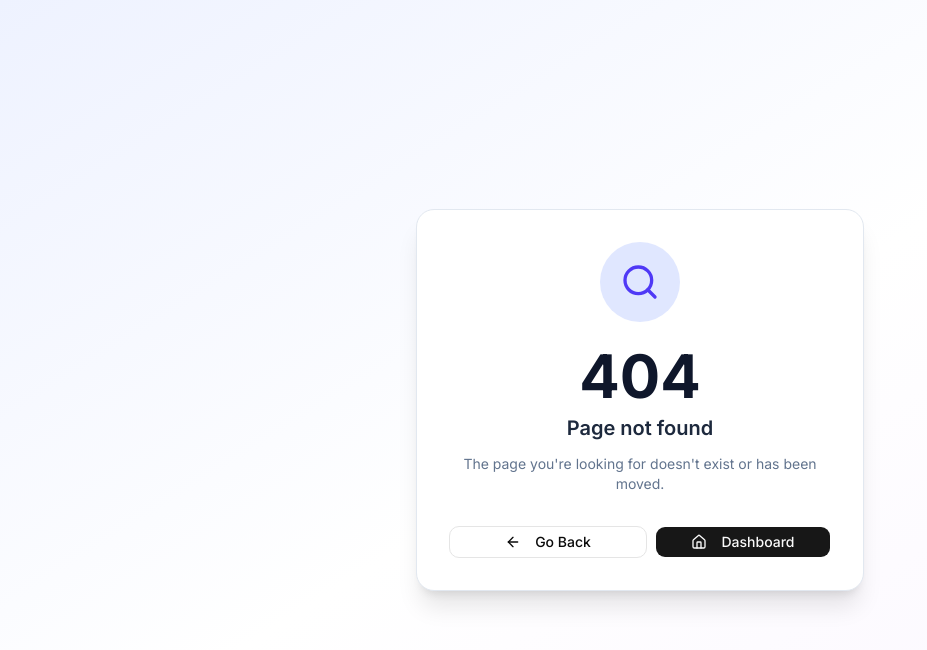
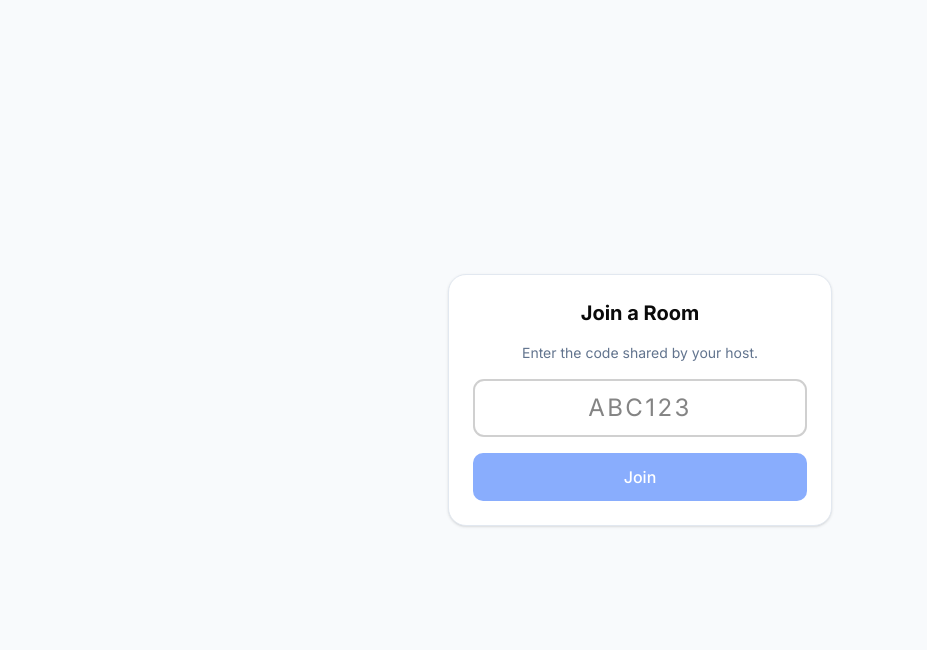
Before and after one commit to bhavy-sharma/IDEATHON-2.0, a Next.js app: page /join in a window 1280 px wide. Before the commit this address had no page. Shown: the top 650 px of the page, without its empty margins (0-927 px from the left). Built offline with nearby package versions, Linux system fonts and the light colour scheme.

Commit message:
ROom make

```diff
--- /dev/null
+++ b/app/api/rooms/[id]/route.js
@@ -0,0 +1,37 @@
+// app/api/rooms/[id]/route.js
+import { NextResponse } from 'next/server';
+import { prisma } from '@/lib/prisma';
+import { requireUser } from '@/lib/auth';
+
+export async function GET(_req, { params }) {
+  try {
+    await requireUser(); // must be logged in
+    const { id } = await params;
+
+    const room = await prisma.room.findUnique({
+      where: { id },
+      include: {
+        questionSet: {
+          include: {
+            questions: {
+              include: { options: true },
+              orderBy: { createdAt: 'asc' },
+            },
+          },
+        },
+      },
+    });
+
+    if (!room) {
+      return NextResponse.json({ message: 'Room not found' }, { status: 404 });
+    }
+
+    return NextResponse.json({ room });
+  } catch (error) {
+    if (error.status === 401) {
+      return NextResponse.json({ message: 'Not authenticated' }, { status: 401 });
+    }
+    console.error('❌ GET /api/rooms/[id] ERROR:', error);
+    return NextResponse.json({ message: 'Internal server error' }, { status: 500 });
+  }
+}
--- /dev/null
+++ b/app/api/rooms/join/route.js
@@ -0,0 +1,70 @@
+// app/api/rooms/join/route.js
+import { NextResponse } from 'next/server';
+import { prisma } from '@/lib/prisma';
+import { requireUser } from '@/lib/auth';
+import { z } from 'zod';
+
+const joinSchema = z.object({
+  code: z.string().min(4).max(10).transform((s) => s.toUpperCase()),
+});
+
+export async function POST(req) {
+  try {
+    const user = await requireUser();
+
+    let body;
+    try {
+      body = await req.json();
+    } catch {
+      return NextResponse.json({ message: 'Invalid JSON' }, { status: 400 });
+    }
+
+    const { code } = joinSchema.parse(body);
+
+    const room = await prisma.room.findUnique({
+      where: { code },
+      include: {
+        questionSet: { select: { id: true, name: true } },
+      },
+    });
+
+    if (!room) {
+      return NextResponse.json({ message: 'Room not found' }, { status: 404 });
+    }
+
+    if (room.status === 'FINISHED' || room.status === 'CANCELLED') {
+      return NextResponse.json({ message: 'Room is closed' }, { status: 400 });
+    }
+
+    // Upsert participant (create if not already in)
+    const existing = await prisma.roomParticipant.findFirst({
+      where: { roomId: room.id, userId: user.id },
+    });
+
+    if (!existing) {
+      await prisma.roomParticipant.create({
+        data: {
+          roomId: room.id,
+          userId: user.id,
+          role: user.id === room.hostId ? 'HOST' : 'PLAYER',
+        },
+      });
+    }
+
+    return NextResponse.json({ message: 'Joined', room });
+  } catch (error) {
+    console.error('❌ POST /api/rooms/join ERROR:', error);
+
+    if (error.status === 401) {
+      return NextResponse.json({ message: 'Not authenticated' }, { status: 401 });
+    }
+    if (error instanceof z.ZodError) {
+      const issues = error.issues ?? error.errors ?? [];
+      return NextResponse.json(
+        { message: issues[0]?.message || 'Invalid data' },
+        { status: 400 }
+      );
+    }
+    return NextResponse.json({ message: 'Internal server error' }, { status: 500 });
+  }
+}
--- /dev/null
+++ b/app/join/page.jsx
@@ -0,0 +1,69 @@
+// app/join/page.jsx
+'use client';
+
+import { useState } from 'react';
+import { useRouter } from 'next/navigation';
+import { Loader2 } from 'lucide-react';
+
+export default function JoinPage() {
+  const [code, setCode] = useState('');
+  const [error, setError] = useState('');
+  const [loading, setLoading] = useState(false);
+  const router = useRouter();
+
+  async function handleJoin(e) {
+    e.preventDefault();
+    setError('');
+    setLoading(true);
+
+    try {
+      const res = await fetch('/api/rooms/join', {
+        method: 'POST',
+        headers: { 'Content-Type': 'application/json' },
+        body: JSON.stringify({ code: code.trim() }),
+      });
+      const data = await res.json();
+      if (!res.ok) throw new Error(data.message || 'Join failed');
+
+      router.push(`/room/${data.room.id}`);
+    } catch (err) {
+      setError(err.message);
+    } finally {
+      setLoading(false);
+    }
+  }
+
+  return (
+    <div className="flex min-h-screen items-center justify-center bg-slate-50 p-4">
+      <form
+        onSubmit={handleJoin}
+        className="w-full max-w-sm space-y-4 rounded-2xl border border-slate-200 bg-white p-6 shadow-sm"
+      >
+        <h1 className="text-xl font-bold text-center">Join a Room</h1>
+        <p className="text-center text-sm text-slate-500">
+          Enter the code shared by your host.
+        </p>
+
+        <input
+          value={code}
+          onChange={(e) => setCode(e.target.value.toUpperCase())}
+          placeholder="ABC123"
+          maxLength={8}
+          autoFocus
+          className="w-full rounded-lg border px-4 py-3 text-center text-2xl font-mono tracking-widest"
+        />
+
+        {error && <p className="text-center text-sm text-red-500">{error}</p>}
+
+        <button
+          type="submit"
+          disabled={loading || code.length < 4}
+          className="flex w-full items-center justify-center rounded-lg bg-blue-600 py-3 font-medium text-white disabled:opacity-50"
+        >
+          {loading ? <Loader2 className="mr-2 h-4 w-4 animate-spin" /> : null}
+          Join
+        </button>
+      </form>
+    </div>
+  );
+}
--- /dev/null
+++ b/lib/auth.js
@@ -0,0 +1,43 @@
+// lib/auth.js
+import { cookies } from 'next/headers';
+import { prisma } from '@/lib/prisma';
+import jwt from 'jsonwebtoken';   // ← remove if you use jose instead
+
+const JWT_SECRET = process.env.JWT_SECRET;
+
+export async function getCurrentUser() {
+  // ✅ await cookies() — Next.js 15/16 requirement
+  const cookieStore = await cookies();
+
+  const token =
+    cookieStore.get('session')?.value ||
+    cookieStore.get('token')?.value ||
+    cookieStore.get('userId')?.value;   // fallback if you use that shortcut
+
+  if (!token) return null;
+
+  try {
+    // ── If you store a raw userId in the cookie (dev shortcut) ──────
+    // (skip this block and just use token as userId)
+    // return prisma.user.findUnique({ where: { id: token } });
+
+    // ── If you store a JWT ──────────────────────────────────────────
+    const payload = jwt.verify(token, JWT_SECRET);
+    const userId = payload.userId ?? payload.id;
+    if (!userId) return null;
+
+    return prisma.user.findUnique({ where: { id: userId } });
+  } catch {
+    return null; // invalid / expired token
+  }
+}
+
+export async function requireUser() {
+  const user = await getCurrentUser();
+  if (!user) {
+    const err = new Error('Not authenticated');
+    err.status = 401;
+    throw err;
+  }
+  return user;
+}
```
